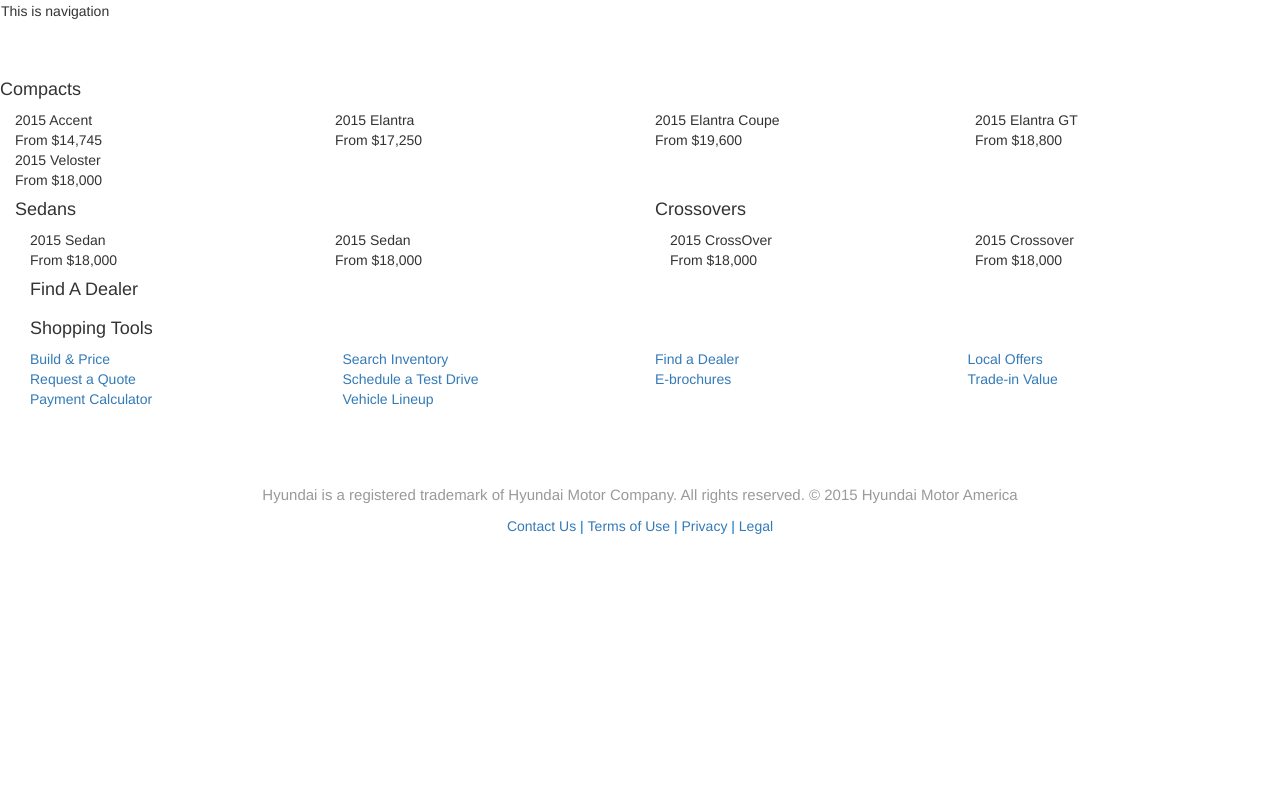
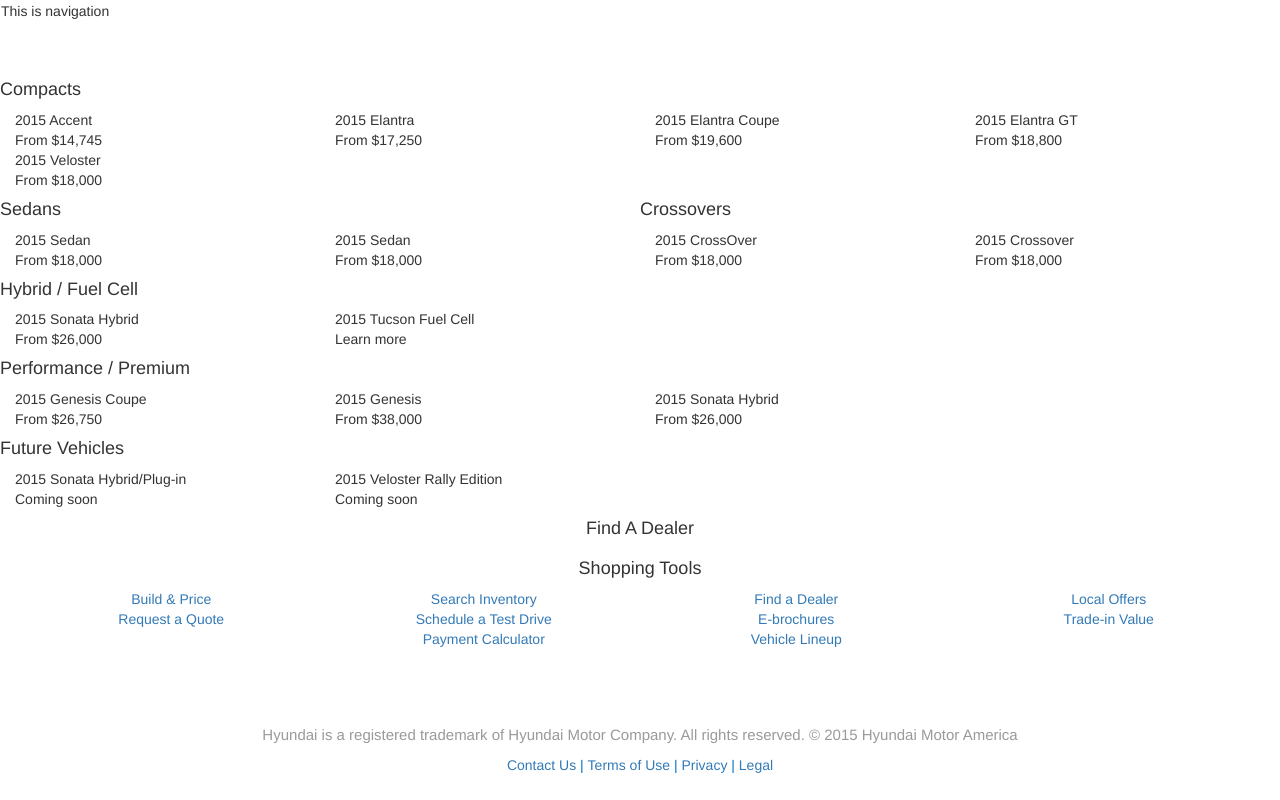
Before and after one commit to wheredidjupark/hyundai-client-preview, a website: page default.html in a window 1280 px wide. Drawn offline with nearby package versions, Linux system fonts and the light colour scheme.

Commit message:
completed basic lineups layout

```diff
--- a/default.html
+++ b/default.html
@@ -13,7 +13,7 @@
 <body>
     <!-- Navigation -->
     <div class="navbar">This is navigation</div>
-    <div class="container-fluid">
+    <div class="container-fluid" id="lineups">
         <div class="row compacts">
             <h4>Compacts</h4>
             <div>
@@ -76,17 +76,55 @@
                 </div>
             </div>
         </div>
-    </div>
-    <div class="row">
-        <div class="hybrid">
+        <div class="row lineup">
+            <div class="hybrid">
+                <h4>Hybrid / Fuel Cell</h4>
+                <div class="col-xs-6 col-sm-3 sonata-hybrid">
+                    <div class="car-img"></div>
+                    <div class="model-name">2015 Sonata Hybrid</div>
+                    <div class="price">From $26,000</div>
+                </div>
+                <div class="col-xs-6 col-sm-3 tucson-fuel-cell">
+                    <div class="car-img"></div>
+                    <div class="model-name">2015 Tucson Fuel Cell</div>
+                    <div class="price">Learn more</div>
+                </div>
+            </div>
         </div>
-    </div>
-    <div class="row">
-        <div class="premium">
+        <div class="row lineup">
+            <div class="premium">
+                <h4>Performance / Premium</h4>
+                <div class="col-xs-6 col-sm-3 genesis-coupe">
+                    <div class="car-img"></div>
+                    <div class="model-name">2015 Genesis Coupe</div>
+                    <div class="price">From $26,750</div>
+                </div>
+                <div class="col-xs-6 col-sm-3 genesis">
+                    <div class="car-img"></div>
+                    <div class="model-name">2015 Genesis</div>
+                    <div class="price">From $38,000</div>
+                </div>
+                <div class="col-xs-6 col-sm-3 sonata-hybrid">
+                    <div class="car-img"></div>
+                    <div class="model-name">2015 Sonata Hybrid</div>
+                    <div class="price">From $26,000</div>
+                </div>
+            </div>
         </div>
-    </div>
-    <div class="row">
-        <div class="future">
+        <div class="row lineup">
+            <div class="future">
+                <h4>Future Vehicles</h4>
+                <div class="col-xs-6 col-sm-3 sonata-hybrid-plug-in">
+                    <div class="car-img"></div>
+                    <div class="model-name">2015 Sonata Hybrid/Plug-in</div>
+                    <div class="price">Coming soon</div>
+                </div>
+                <div class="col-xs-6 col-sm-3 veloster-rally-edition">
+                    <div class="car-img"></div>
+                    <div class="model-name">2015 Veloster Rally Edition</div>
+                    <div class="price">Coming soon</div>
+                </div>
+            </div>
         </div>
     </div>
     </div>
@@ -121,7 +159,7 @@
                 <div class="col-xs-6 col-sm-6 col-md-3">
                     <a href="abc.com/trade-in-value">Trade-in Value</a>
                 </div>
-                <div class="col-xs-6 col-sm-6 col-md-3">
+                <div class="col-xs-6 col-sm-6 col-md-3 col-md-offset-3">
                     <a href="abc.com/payment-calculator">Payment Calculator</a>
                 </div>
                 <div class="col-xs-6 col-sm-6 col-md-3">
--- a/style/main.scss
+++ b/style/main.scss
@@ -1,3 +1,7 @@
+.sedans, .crossovers {
+	padding: 0;
+}
+
 ul {
     padding: 0;
     margin: 0;
@@ -6,6 +10,13 @@
         display: inline-block;
     }
     text-align: center;
+}
+.find-a-dealer{
+	text-align: center;
+}
+
+.shopping-tools{
+	text-align: center;
 }
 
 .social {
```
Also changed, not shown: style/main.css, 1 other file.
